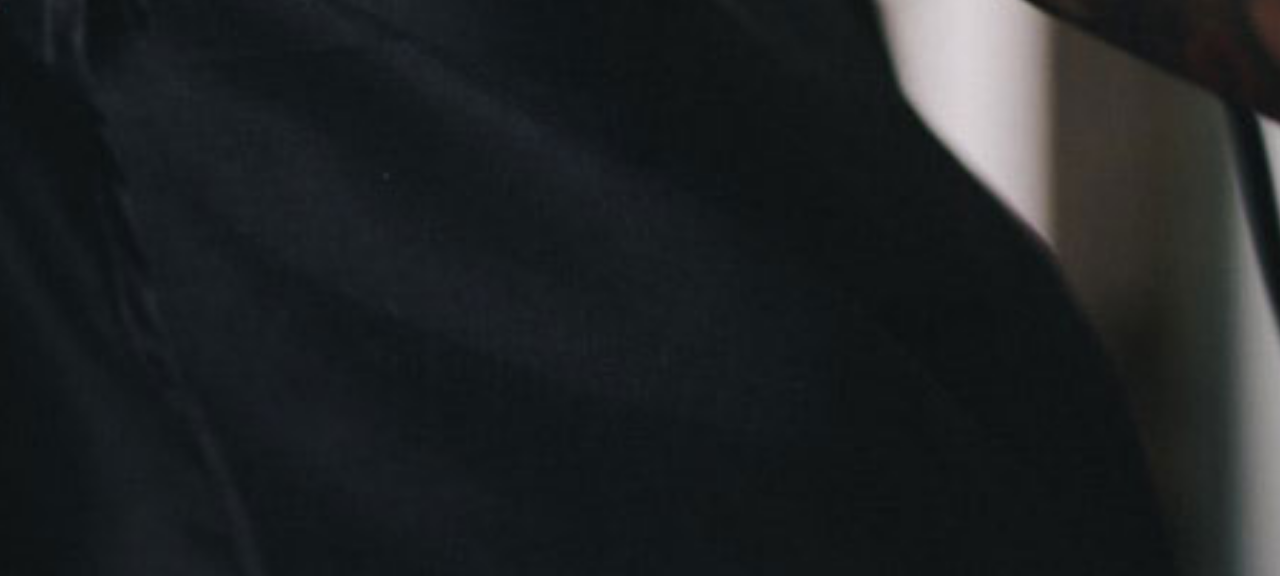
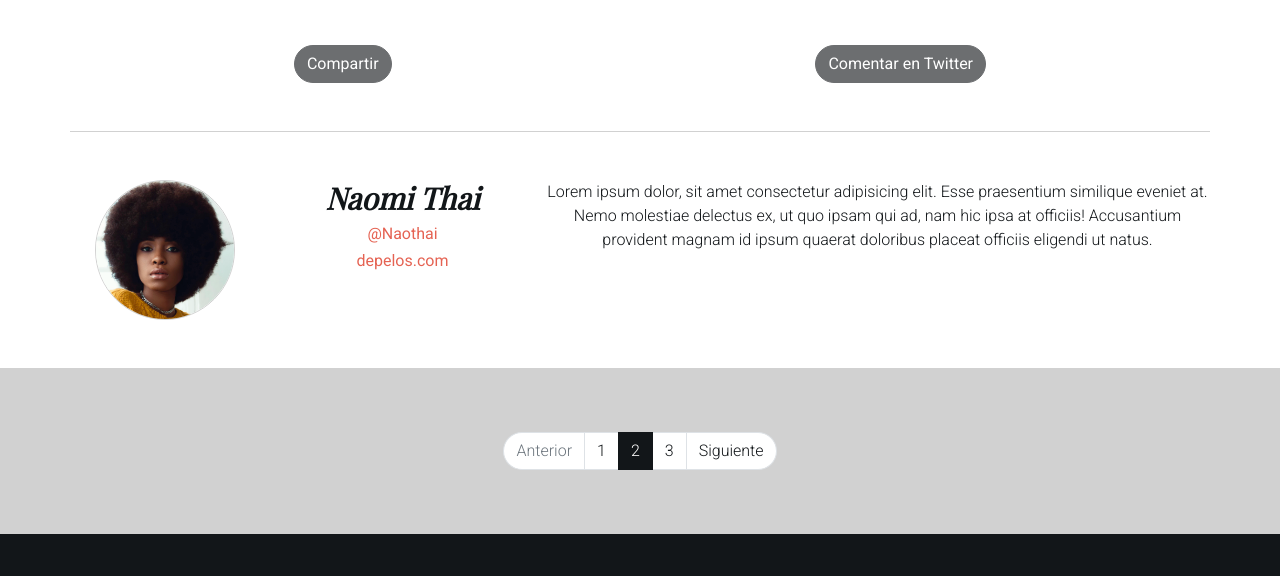
Before and after one commit to arabootcamp/BlogBabershop, a plain HTML site: page index.html in a window 1280 px wide. Shown: the part 1427-2003 px from the top of the page. Drawn offline with nearby package versions, Linux system fonts and the light colour scheme; a web font is replaced by a local one.

Commit message:
página funcionando para dispositivos grandes

```diff
--- a/assets/css/sass/abstracts/_variables.scss
+++ b/assets/css/sass/abstracts/_variables.scss
@@ -61,6 +61,11 @@ $font-sizes: (1: $xx-large,
   5: $small,
   6: $small);
 
+//line-992
+$navbar-dark-hover-color:$ruddy-pink;
+
+$navbar-dark-active-color:$fuzzy-wuzzy;
+
 //line-936 - redefino color de la hamburgesa
 //$navbar-dark-color: rgba($my-white, 1);
 
--- a/assets/css/sass/base/_typography.scss
+++ b/assets/css/sass/base/_typography.scss
@@ -32,6 +32,9 @@ h3 {
   color: $fuzzy-wuzzy;
 }
 
-p {
+p, .fs-custom {
   font-size: $small;
+  @include response-to('device-medium') {
+    font-size: $medium;
+  }
 }
--- /dev/null
+++ b/assets/css/sass/layout/_container-img-custom.scss
@@ -0,0 +1,9 @@
+.container-img-custom {
+  width: 150px;
+  height: 150px;
+
+  @include response-to('device-medium') {
+     width: 140px;
+     height: 140px;
+  }
+}
--- a/assets/css/sass/layout/_header.scss
+++ b/assets/css/sass/layout/_header.scss
@@ -10,11 +10,21 @@
   justify-content: center;
   align-items: center;
 
+  @include response-to('device-medium') {
+    height: 55vw;
+  }
+
+  @include response-to('device-xlarge') {
+    height: 800px;
+    background-position: top;
+  }
+
   &__title {
     padding: 0 15%;
     text-align: center;
-     @include response-to('device-small') {
-     padding: 0 9%;
+
+    @include response-to('device-small') {
+      padding: 0 9%;
     }
   }
 
--- a/assets/css/sass/layout/_logo.scss
+++ b/assets/css/sass/layout/_logo.scss
@@ -1,10 +1,11 @@
-.logo{
+.logo {
   width: 54px;
   height: 22px;
 
-  &--large{
-    width: 88px;
-    height: 36px;
+  &--footer {
+    @include response-to('device-medium') {
+      width: 88px;
+      height: 36px;
+    }
   }
-
 }
--- a/assets/css/sass/main.scss
+++ b/assets/css/sass/main.scss
@@ -11,6 +11,7 @@
 //layout
 @import 'layout/header';
 @import 'layout/logo';
+@import 'layout/container-img-custom';
 //components
 //pages
 //themes
--- a/index.html
+++ b/index.html
@@ -70,15 +70,20 @@
     <article class="post">
       <div class="post__content container border-bottom border-1 border-secondary">
         <p class="post__date pt-5 m-0">12 abril 2018</p>
-        <p class="post__info pt-4 m-0">Lorem ipsum dolor sit amet, consectetur adipisicing elit. Impedit eos, omnis sint
+        <p class="post__info pt-4 m-0">Lorem ipsum dolor sit amet, consectetur adipisicing elit. Impedit eos, omnis
+          sint
           suscipit
-          voluptatem rem voluptatum voluptate dolorem animi iure totam consectetur quam voluptates sequi officia tenetur
-          atque maxime. Itaque quos necessitatibus aliquid ratione id hic quae suscipit quod recusandae, esse ipsa dolor
+          voluptatem rem voluptatum voluptate dolorem animi iure totam consectetur quam voluptates sequi officia
+          tenetur
+          atque maxime. Itaque quos necessitatibus aliquid ratione id hic quae suscipit quod recusandae, esse ipsa
+          dolor
           similique tempore dolores molestias fugiat dolorum libero officiis veritatis explicabo velit quis eum ab ad.
         </p>
-        <p class="post__info pt-4 m-0">Lorem ipsum dolor, sit amet consectetur adipisicing elit. Libero assumenda, enim
+        <p class="post__info pt-4 m-0">Lorem ipsum dolor, sit amet consectetur adipisicing elit. Libero assumenda,
+          enim
           et
-          aspernatur accusamus unde expedita voluptates deleniti dolores sapiente quos amet eligendi distinctio aut quod
+          aspernatur accusamus unde expedita voluptates deleniti dolores sapiente quos amet eligendi distinctio aut
+          quod
           earum aliquam nam corrupti! Harum, perspiciatis dolorum asperiores porro adipisci ut, ipsum autem quis
           nesciunt
           minima molestiae sint eligendi repellat suscipit, reiciendis accusantium. Esse ipsa saepe voluptate nihil,
@@ -91,7 +96,8 @@
           voluptatem expedita architecto qui magnam ducimus animi cumque fugit! Quibusdam ad obcaecati ab mollitia
           explicabo porro natus magnam molestias nobis? Recusandae, ut inventore. Quo delectus quos obcaecati fuga in!
         </p>
-        <p class="post__info pt-4 m-0">Lorem ipsum dolor sit amet, consectetur adipisicing elit. Praesentium vel aliquam
+        <p class="post__info pt-4 m-0">Lorem ipsum dolor sit amet, consectetur adipisicing elit. Praesentium vel
+          aliquam
           fugit
           laboriosam velit ratione dolorem id excepturi? Quam commodi natus quis magnam? Eius consequuntur rerum,
           nostrum
@@ -100,34 +106,45 @@
           maxime ipsa
           necessitatibus culpa quod alias adipisci animi. Facilis mollitia rerum itaque. Facere neque harum incidunt
           doloremque magnam minima nobis quo asperiores vitae voluptatem iure pariatur quaerat, assumenda consequuntur
-          accusamus quas, odio dicta porro quibusdam nisi. Id eius, expedita rem, excepturi velit laboriosam distinctio
+          accusamus quas, odio dicta porro quibusdam nisi. Id eius, expedita rem, excepturi velit laboriosam
+          distinctio
           voluptate corporis totam rerum fuga nesciunt dolores tempora quibusdam doloribus dicta quis est nostrum
           aperiam.
           Numquam, earum vitae.</p>
         <div class="group-button d-flex justify-content-around py-5">
-          <button class="button btn btn-success rounded-pill fs-5">Compartir</button>
-          <button class="button btn btn-success rounded-pill fs-5">Comentar en Twitter</button>
+          <button class="button fs-custom btn btn-success rounded-pill">Compartir</button>
+          <button class="button fs-custom btn btn-success rounded-pill">Comentar en Twitter</button>
         </div>
       </div>
       <!--Author post-->
-      <div class="author container py-5 text-center">
-        <img class="author__photo w-50 border border-secondary rounded-circle" src="assets/img/naomi-thai.png"
-          alt="foto autor">
-        <h2 class="author_title">Naomi Thai</h2>
-        <h3 class="author__rrss">@Naothai</h3>
-        <h3 class="author__rrss mb-0">depelos.com</h3>
-        <p class="author_description d-none">Lorem ipsum dolor, sit amet consectetur adipisicing elit. Esse praesentium
-          similique eveniet at. Nemo molestiae delectus ex, ut quo ipsam qui ad, nam hic ipsa at officiis! Accusantium
-          provident magnam id ipsum quaerat doloribus placeat officiis eligendi ut natus.</p>
+      <div class="author container py-5 px-0 text-center">
+        <div class="row px-0 mx-0">
+          <div class="col-12 col-md-3 col-lg-2 px-0 mx-0">
+            <img class="author__photo container-img-custom border border-secondary rounded-circle"
+              src="assets/img/naomi-thai.png" alt="foto autor"></div>
+          <div class="col-12 col-md-4 col-lg-3 px-0 mx-0">
+            <h2 class="author_title">Naomi Thai</h2>
+            <h3 class="author__rrss">@Naothai</h3>
+            <h3 class="author__rrss mb-0">depelos.com</h3>
+          </div>
+          <div class="col-12 col-md-5 col-lg-7 px-0 mx-0">
+            <p class="author_description d-none d-md-block">Lorem ipsum dolor, sit amet consectetur adipisicing elit.
+              Esse
+              praesentium
+              similique eveniet at. Nemo molestiae delectus ex, ut quo ipsam qui ad, nam hic ipsa at officiis!
+              Accusantium
+              provident magnam id ipsum quaerat doloribus placeat officiis eligendi ut natus.</p>
+          </div>
+        </div>
       </div>
     </article>
     <!--Pagination-->
     <div class="bg-secondary py-5">
       <div class="container pt-3">
         <nav aria-label="...">
-          <ul class="pagination fs-5 d-flex justify-content-center">
+          <ul class="pagination fs-custom d-flex justify-content-center">
             <li class="page-item disabled">
-              <span class="page-link">Anterior</span>
+              <span class="page-link rounded-end rounded-pill">Anterior</span>
             </li>
             <li class="page-item"><a class="page-link" href="#">1</a></li>
             <li class="page-item active" aria-current="page">
@@ -135,7 +152,8 @@
             </li>
             <li class="page-item"><a class="page-link" href="#">3</a></li>
             <li class="page-item">
-              <a class="page-link" href="#">Siguiente</a>
+              <a class="page-link rounded-start rounded-pill" href="#">
+                Siguiente</a>
             </li>
           </ul>
         </nav>
@@ -145,7 +163,7 @@
 
   <!--Footer-->
   <footer class="footer bg-dark py-5 text-center">
-    <img class="logo" src="assets/img/logo.png" alt="logo bigote">
+    <img class="logo logo--footer" src="assets/img/logo.png" alt="logo bigote">
   </footer>
 
   <!--Bootstrap popper-->
```
Also changed, not shown: assets/css/sass/pages/_index.scss (deleted), assets/css/style.css, 1 other file.
